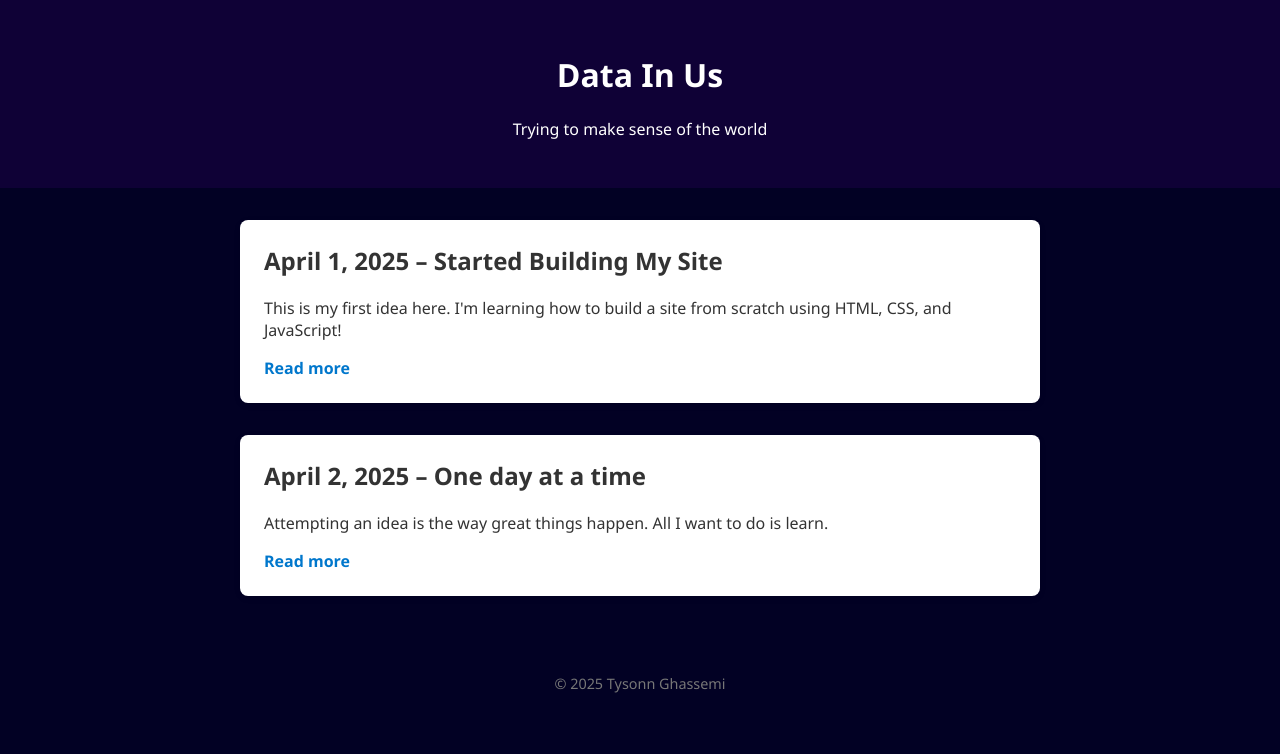
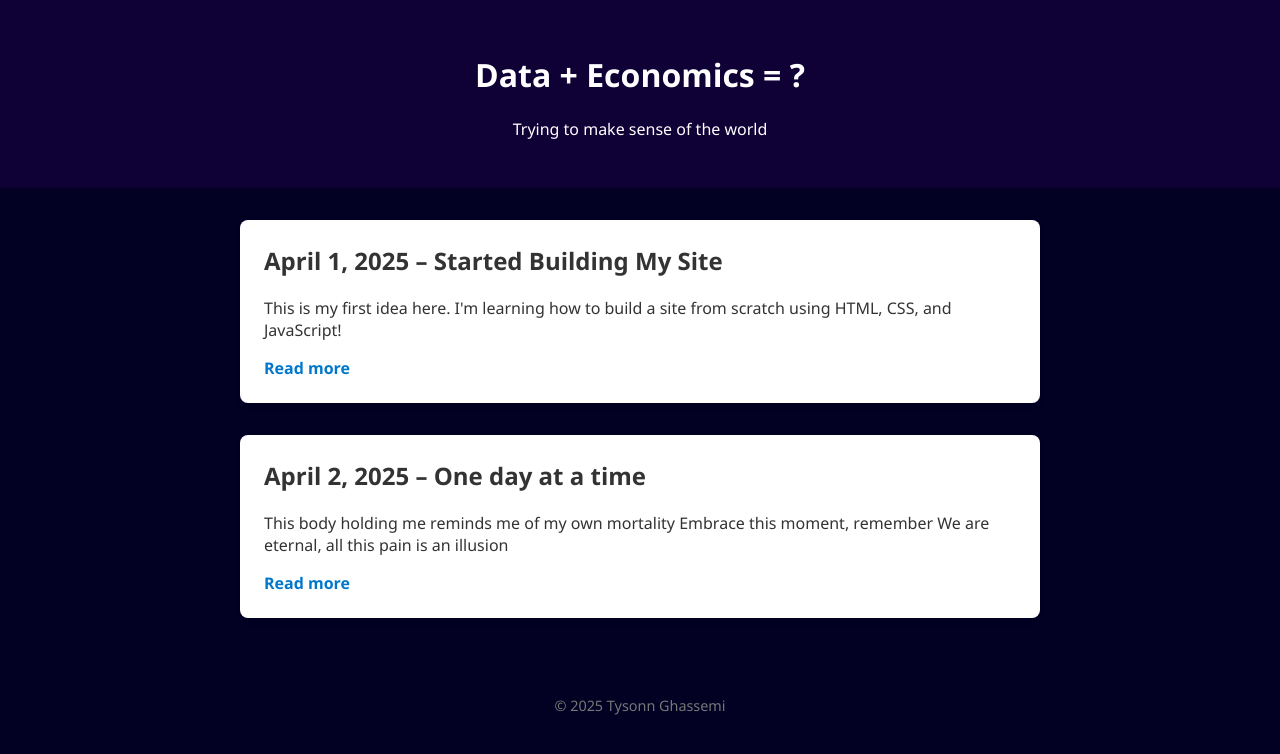
Before and after one commit to Tysonn-0/my-blog-site, a plain HTML site: page index.html in a window 1280 px wide. Drawn offline with Linux system fonts and the light colour scheme.

Commit message:
Update index.html

```diff
--- a/index.html
+++ b/index.html
@@ -7,7 +7,7 @@
 </head>
 <body>
   <header>
-    <h1>Data In Us</h1>
+    <h1>Data + Economics = ?</h1>
     <p>Trying to make sense of the world</p>
   </header>
 
@@ -20,7 +20,9 @@
 
     <article class="post">
       <h2>April 2, 2025 – One day at a time</h2>
-      <p>Attempting an idea is the way great things happen. All I want to do is learn. </p>
+      <p>This body holding me reminds me of my own mortality
+Embrace this moment, remember
+We are eternal, all this pain is an illusion</p>
       <a href="#">Read more</a>
     </article>
 
```
